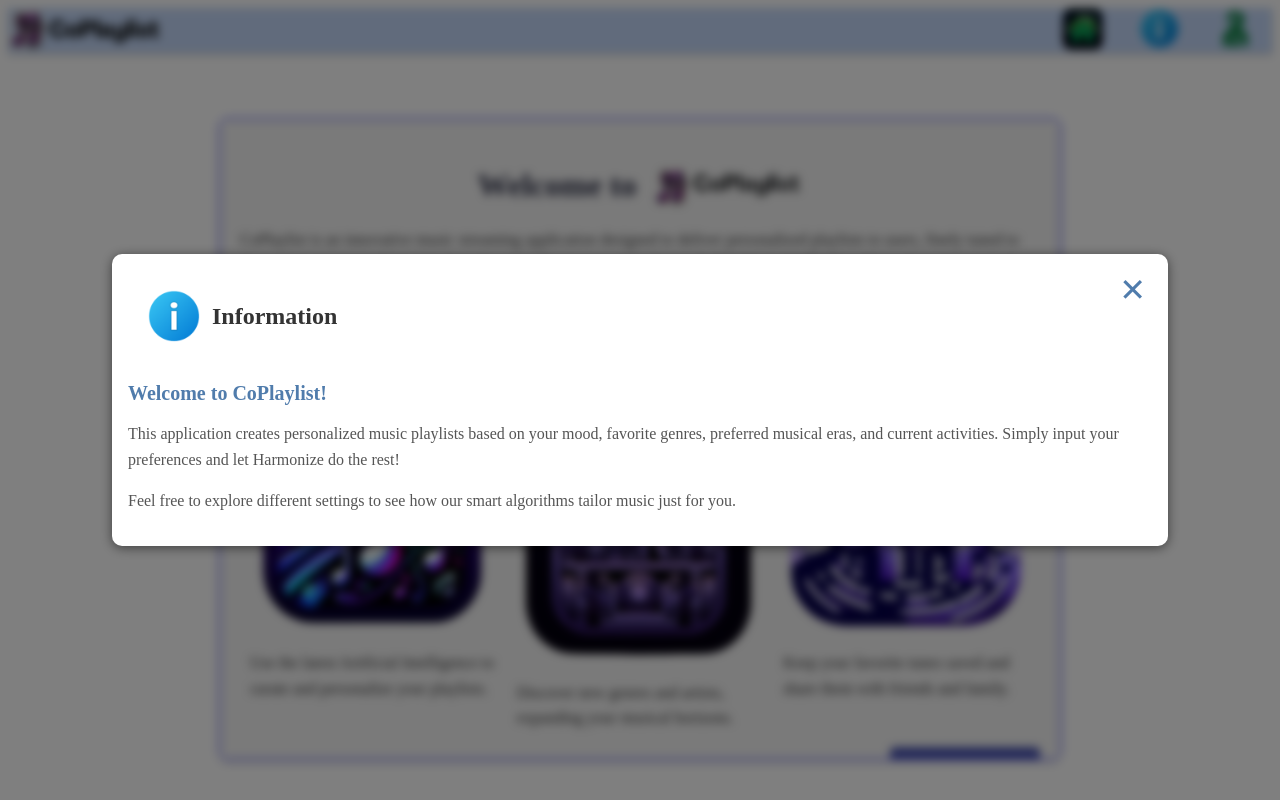
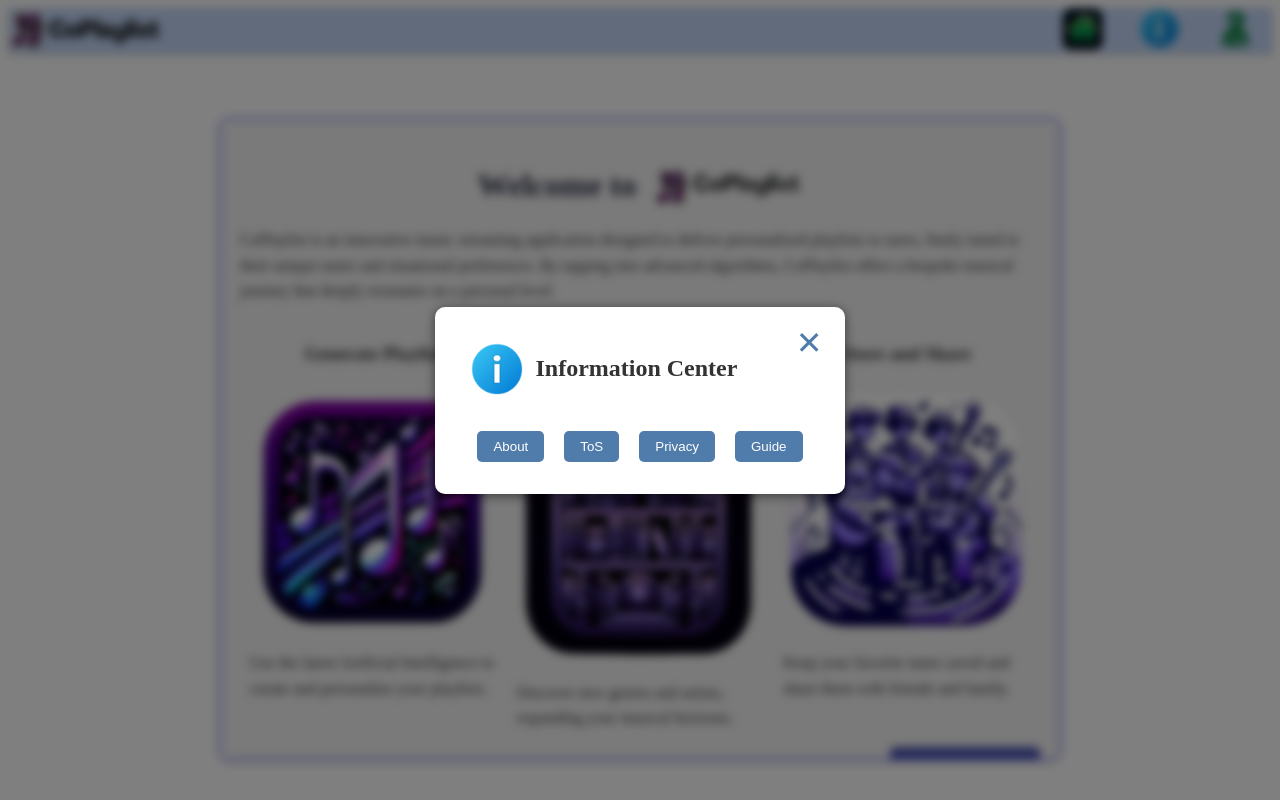
Before and after one commit to WuTangLan1/coplaylist, a Vue app: page / in a window 1280 px wide. Both pictures are taken after a click on the element 1159 px from the left and 30 px from the top of the page. Built offline with nearby package versions, Linux system fonts and the light colour scheme; no server answers.

Commit message:
Added info control section

```diff
--- a/src/App.vue
+++ b/src/App.vue
@@ -3,7 +3,7 @@
 import { ref } from 'vue';
 import topHeader from '@/components/homeDir/topHeader.vue'
 import authmodal from '@/components/authDir/authModal.vue'
-import infoModal from '@/components/homeDir/infoModal.vue'
+import infoModal from '@/components/homeDir/info-section/infoModal.vue'
 import errorModal from '@/components/inputsDir/errorModal.vue'
 import PlaylistContainer from './components/homeDir/my-playlists/playlistContainer.vue';
 import accountModal from '@/components/authDir/account/accountModal.vue'
--- /dev/null
+++ b/src/components/homeDir/info-section/aboutSection.vue
@@ -0,0 +1,14 @@
+<!-- src\components\homeDir\info-section\aboutSection.vue -->
+
+<script>
+
+</script>
+
+<template>
+
+
+</template>
+
+<style scoped>
+
+</style>
--- /dev/null
+++ b/src/components/homeDir/info-section/infoModal.vue
@@ -0,0 +1,162 @@
+<!-- src\components\homeDir\infoModal.vue -->
+
+<script>
+import AboutSection from './aboutSection.vue';
+import TosSection from './tosSection.vue';
+import PrivacySection from './privacySection.vue';
+import PromptGuideSection from './promptguideSection.vue';
+
+export default {
+  components: {
+    AboutSection,
+    TosSection,
+    PrivacySection,
+    PromptGuideSection
+  },
+  data() {
+    return {
+      currentComponent: 'AboutSection',
+      components: [
+        { name: 'About', component: 'AboutSection' },
+        { name: 'ToS', component: 'TosSection' },
+        { name: 'Privacy', component: 'PrivacySection' },
+        { name: 'Guide', component: 'PromptGuideSection' }
+      ]
+    };
+  },
+  methods: {
+    closeModal() {
+      this.$emit('closeModal');
+    },
+    changeComponent(componentName) {
+      this.currentComponent = componentName;
+    }
+  }
+};
+</script>
+
+<template>
+  <div class="modal-backdrop" @click.self="closeModal">
+    <div class="modal">
+      <div class="modal-header">
+        <div class="header-content">
+          <img src="@/assets/images/header/info.png" alt="Info" class="info-icon"/>
+          <h2 class="modal-title">Information Center</h2>
+        </div>
+        <button @click="closeModal" class="close-button">✕</button>
+      </div>
+      <div class="navigation">
+        <button v-for="item in components" :key="item.component" @click="changeComponent(item.component)">
+          {{ item.name }}
+        </button>
+      </div>
+      <div class="modal-body">
+        <component :is="currentComponent"></component>
+      </div>
+    </div>
+  </div>
+</template>
+
+
+  <style scoped>
+  .modal-backdrop {
+    position: fixed;
+    top: 0;
+    left: 0;
+    width: 100%;
+    height: 100%;
+    background-color: rgba(0, 0, 0, 0.5);
+    backdrop-filter: blur(5px);
+    display: flex;
+    justify-content: center;
+    align-items: center;
+    z-index: 1000;
+  }
+
+  .modal {
+    background: white;
+    padding: 1rem;
+    border-radius: 10px;
+    width: auto;
+    max-width: 80%;
+    max-height: 95vh;
+    overflow: auto;
+    box-shadow: 0 2px 12px rgba(0, 0, 0, 0.5);
+    animation: dropAnimation 1s ease-in-out forwards;
+    position: relative;
+  }
+
+  @keyframes dropAnimation {
+    0% {
+      transform: translateY(-100%);
+      opacity: 0;
+    }
+    100% {
+      transform: translateY(0);
+      opacity: 1;
+    }
+  }
+
+  .modal-header {
+  display: flex;
+  justify-content: space-between;
+  align-items: center;
+  padding: 1rem;
+  position: relative;
+}
+
+.header-content {
+  display: flex;
+  align-items: center;
+}
+
+.navigation {
+  display: flex;
+  justify-content: center;
+  padding: 1rem;
+}
+
+.navigation button {
+  margin: 0 10px;
+  padding: 0.5rem 1rem;
+  background-color: #507cac;
+  color: white;
+  border: none;
+  border-radius: 5px;
+  cursor: pointer;
+  transition: background-color 0.3s;
+}
+
+.navigation button:hover {
+  background-color: #345f8d;
+}
+
+.modal-title {
+  font-size: 1.5rem;
+  font-weight: 600;
+  margin: 0;
+  margin-left: 0.5rem; /* Adjust this as needed */
+  color: #333;
+}
+
+
+  .info-icon {
+    height: 60px;
+  }
+
+  .close-button {
+    position: absolute;
+    top: 0px;
+    right: 0px;
+    background: none;
+    border: none;
+    font-size: 2rem;
+    color: #507cac;
+    cursor: pointer;
+    transition: color 0.2s ease-in-out;
+  }
+
+  .close-button:hover {
+    color: #345f8d;
+  }
+  </style>
--- /dev/null
+++ b/src/components/homeDir/info-section/privacySection.vue
@@ -0,0 +1,14 @@
+<!-- src\components\homeDir\info-section\privacySection.vue -->
+
+<script>
+
+</script>
+
+<template>
+
+
+</template>
+
+<style scoped>
+
+</style>
--- /dev/null
+++ b/src/components/homeDir/info-section/promptguideSection.vue
@@ -0,0 +1,14 @@
+<!-- src\components\homeDir\info-section\promptguideSection.vue -->
+
+<script>
+
+</script>
+
+<template>
+
+
+</template>
+
+<style scoped>
+
+</style>
--- /dev/null
+++ b/src/components/homeDir/info-section/tosSection.vue
@@ -0,0 +1,14 @@
+<!-- src\components\homeDir\info-section\tosSection.vue -->
+
+<script>
+
+</script>
+
+<template>
+
+
+</template>
+
+<style scoped>
+
+</style>
--- a/src/components/homeDir/infoModal.vue
+++ /dev/null
@@ -1,129 +0,0 @@
-<!-- src\components\homeDir\infoModal.vue -->
-
-<script>
-export default {
-  emits: ['closeModal'],
-  methods: {
-    closeModal() {
-      this.$emit('closeModal');
-    }
-  }
-};
-</script>
-
-<template>
-    <div class="modal-backdrop" @click.self="closeModal">
-      <div class="modal">
-        <div class="modal-header">
-          <div class="header-content">
-            <img src="@/assets/images/header/info.png" alt="Info" class="info-icon"/>
-            <h2 class="modal-title">Information</h2>
-          </div>
-          <button @click="closeModal" class="close-button">✕</button>
-        </div>
-        <div class="modal-body">
-          <h3 class="section-heading">Welcome to CoPlaylist!</h3>
-          <p class="modal-text">This application creates personalized music playlists based on your mood, favorite genres, preferred musical eras, and current activities. Simply input your preferences and let Harmonize do the rest!</p>
-          <p class="modal-text">Feel free to explore different settings to see how our smart algorithms tailor music just for you.</p>
-        </div>
-      </div>
-    </div>
-</template>
-
-  <style scoped>
-  .modal-backdrop {
-    position: fixed;
-    top: 0;
-    left: 0;
-    width: 100%;
-    height: 100%;
-    background-color: rgba(0, 0, 0, 0.5);
-    backdrop-filter: blur(5px);
-    display: flex;
-    justify-content: center;
-    align-items: center;
-    z-index: 1000;
-  }
-
-  .modal {
-    background: white;
-    padding: 1rem;
-    border-radius: 10px;
-    width: auto;
-    max-width: 80%;
-    max-height: 95vh;
-    overflow: auto;
-    box-shadow: 0 2px 12px rgba(0, 0, 0, 0.5);
-    animation: dropAnimation 1s ease-in-out forwards;
-    position: relative;
-  }
-
-  @keyframes dropAnimation {
-    0% {
-      transform: translateY(-100%);
-      opacity: 0;
-    }
-    100% {
-      transform: translateY(0);
-      opacity: 1;
-    }
-  }
-
-  .modal-header {
-  display: flex;
-  justify-content: space-between;
-  align-items: center;
-  padding: 1rem;
-  position: relative;
-}
-
-.header-content {
-  display: flex;
-  align-items: center;
-}
-
-.modal-title {
-  font-size: 1.5rem;
-  font-weight: 600;
-  margin: 0;
-  margin-left: 0.5rem; /* Adjust this as needed */
-  color: #333;
-}
-.section-heading {
-  font-size: 1.25rem;
-  font-weight: bold;
-  color: #507cac;
-  margin-bottom: 1rem;
-}
-
-.modal-text {
-  font-size: 1rem;
-  line-height: 1.6;
-  color: #555;
-}
-
-  .modal-body {
-    margin-top: 20px;
-    font-size: 1rem;
-  }
-
-  .info-icon {
-    height: 60px;
-  }
-
-  .close-button {
-    position: absolute;
-    top: 0px;
-    right: 0px;
-    background: none;
-    border: none;
-    font-size: 2rem;
-    color: #507cac;
-    cursor: pointer;
-    transition: color 0.2s ease-in-out;
-  }
-
-  .close-button:hover {
-    color: #345f8d;
-  }
-  </style>
```
